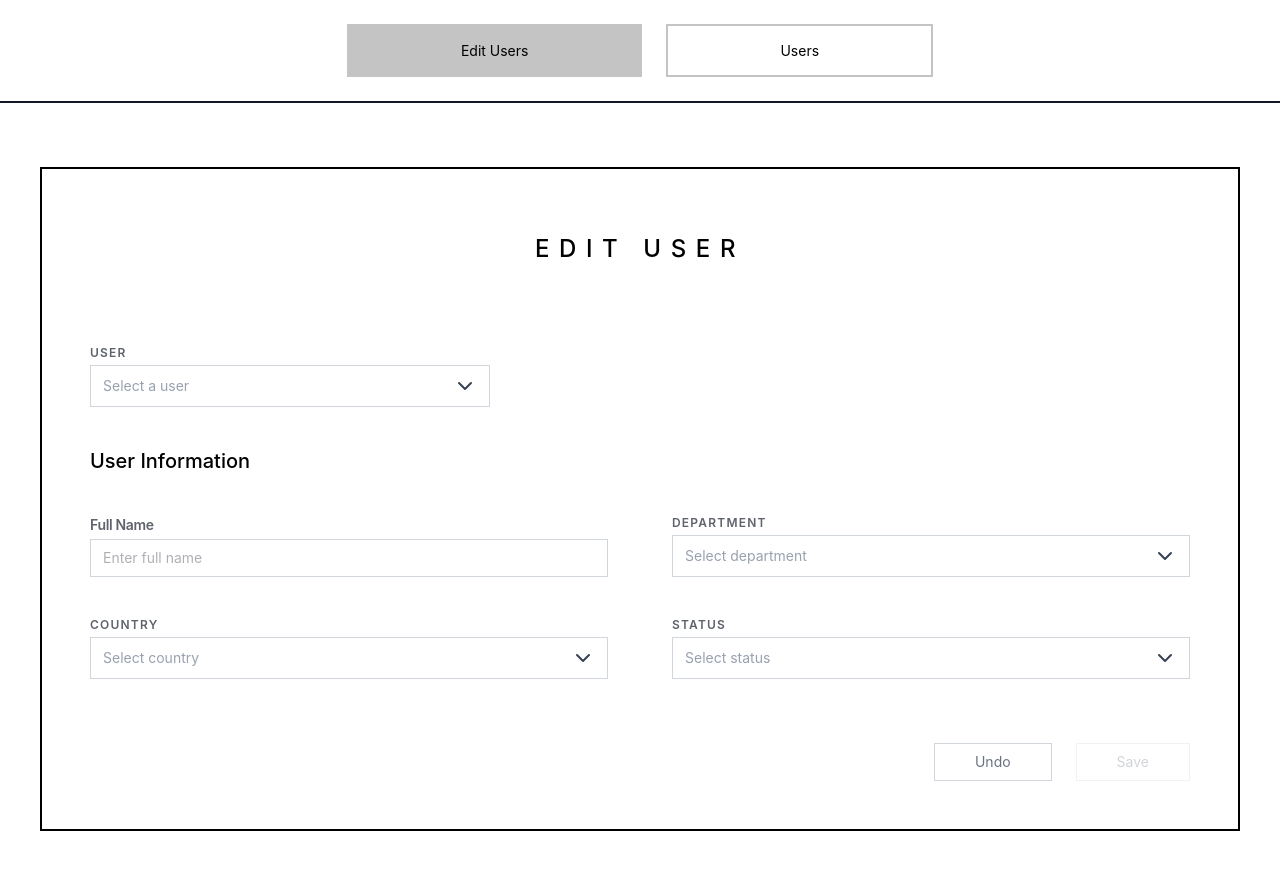
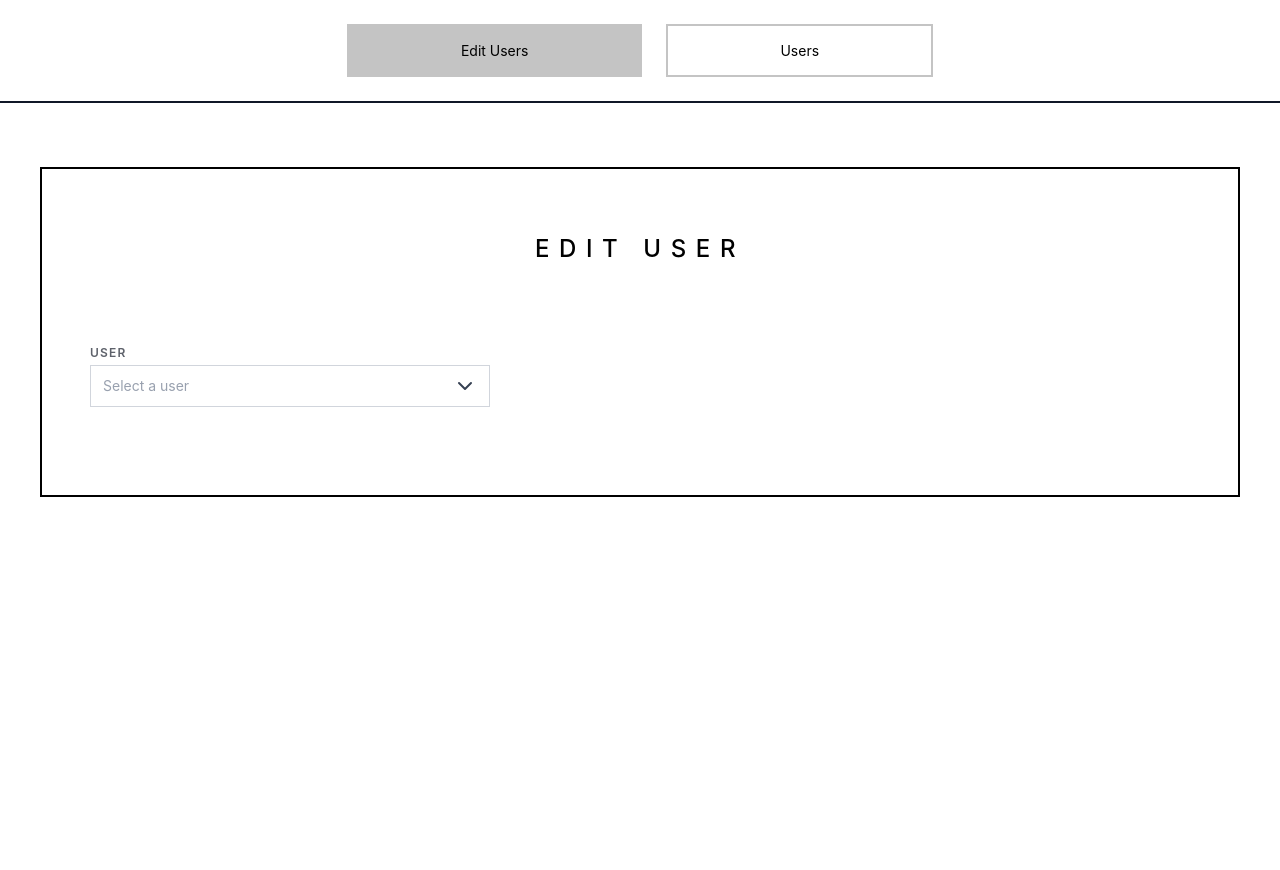
Before and after one commit to gallisak/UserFlow, a React (Vite) app: page /edit in a window 1280 px wide. Shown: the top 870 px of the page. After the commit the page ends 800 px from the top, so only its background shows below. Built offline with nearby package versions, Linux system fonts and the light colour scheme; the HTML template or start-up script is replaced by a standard one.

Commit message:
feat: enhance user selection logic and form handling in Edit User page

```diff
--- a/src/pages/EditUser.tsx
+++ b/src/pages/EditUser.tsx
@@ -8,9 +8,29 @@ const EditUser = () => {
   const { users, countries, statuses, departments } = useAppSelector(
     (state) => state.users,
   );
+
   const [selectedUserValue, setSelectedUserValue] = useState("");
 
-  const currentUser = users.find((u) => u.name === selectedUserValue);
+  const [formData, setFormData] = useState({
+    name: "",
+    department: "",
+    country: "",
+    status: "",
+  });
+
+  const handleUserChange = (userName: string) => {
+    setSelectedUserValue(userName);
+
+    const userToEdit = users.find((u) => u.name === userName);
+    if (userToEdit) {
+      setFormData({
+        name: userToEdit.name,
+        department: userToEdit.department.value,
+        country: userToEdit.country.value,
+        status: userToEdit.status.value,
+      });
+    }
+  };
 
   return (
     <div className="max-w-7xl mx-auto py-10 px-4">
@@ -26,11 +46,12 @@ const EditUser = () => {
             label="User"
             options={users.map((u) => ({ name: u.name, value: u.name }))}
             value={selectedUserValue}
-            onChange={setSelectedUserValue}
+            onChange={handleUserChange}
             placeholder="Select a user"
           />
         </div>
 
+        {selectedUserValue && (
           <div className="space-y-10">
             <h2 className="text-xl font-medium text-black">User Information</h2>
 
@@ -38,31 +59,37 @@ const EditUser = () => {
               <Input
                 label="Full Name"
                 placeholder="Enter full name"
-              value={currentUser?.name || ""}
-              readOnly
+                value={formData.name}
+                onChange={(e) =>
+                  setFormData({ ...formData, name: e.target.value })
+                }
               />
 
               <SingleSelect
                 label="Department"
                 options={departments}
-              value={currentUser?.department.value || ""}
-              onChange={() => {}}
+                value={formData.department}
+                onChange={(val) => {
+                  setFormData({ ...formData, department: val });
+                }}
                 placeholder="Select department"
               />
 
               <SingleSelect
                 label="Country"
                 options={countries}
-              value={currentUser?.country.value || ""}
-              onChange={() => {}}
+                value={formData.country}
+                onChange={(val) => {
+                  setFormData({ ...formData, country: val });
+                }}
                 placeholder="Select country"
               />
 
               <SingleSelect
                 label="Status"
                 options={statuses}
-              value={currentUser?.status.value || ""}
-              onChange={() => {}}
+                value={formData.status}
+                onChange={(val) => setFormData({ ...formData, status: val })}
                 placeholder="Select status"
               />
             </div>
@@ -74,6 +101,7 @@ const EditUser = () => {
               </Button>
             </div>
           </div>
+        )}
       </div>
     </div>
   );
```
Lines whose indentation alone changed are shown as unchanged.
